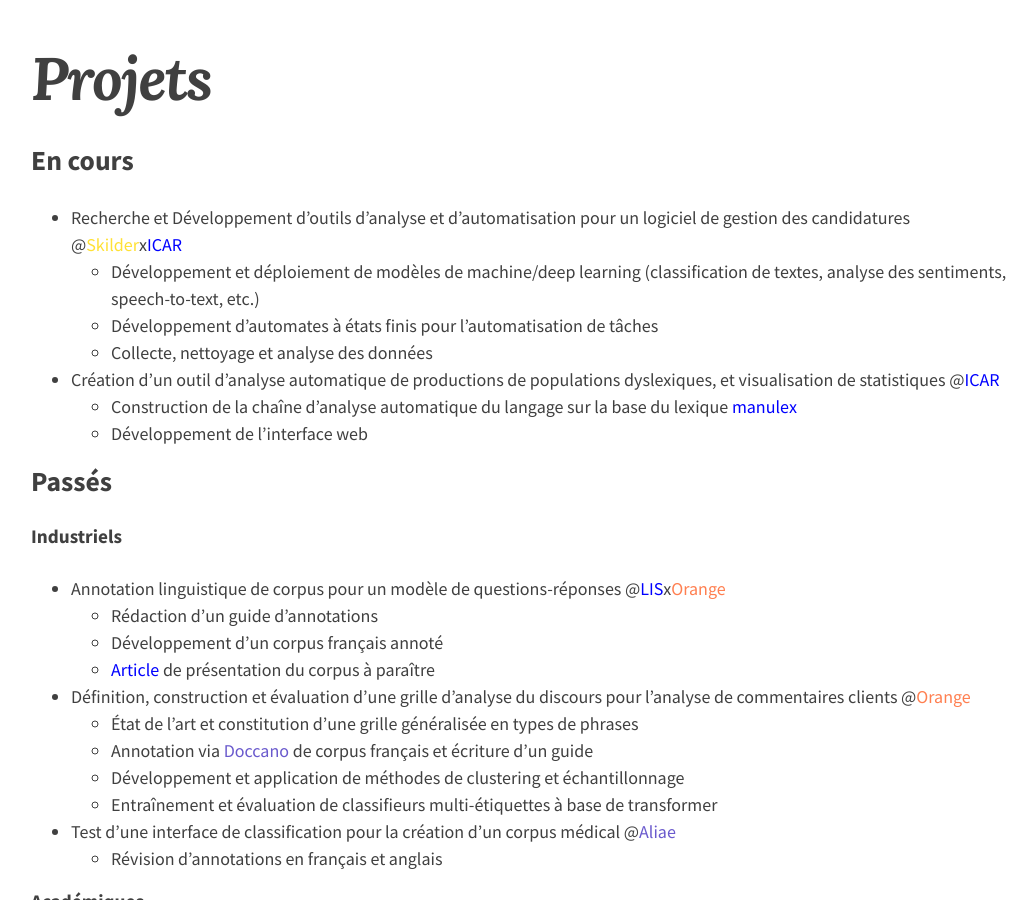
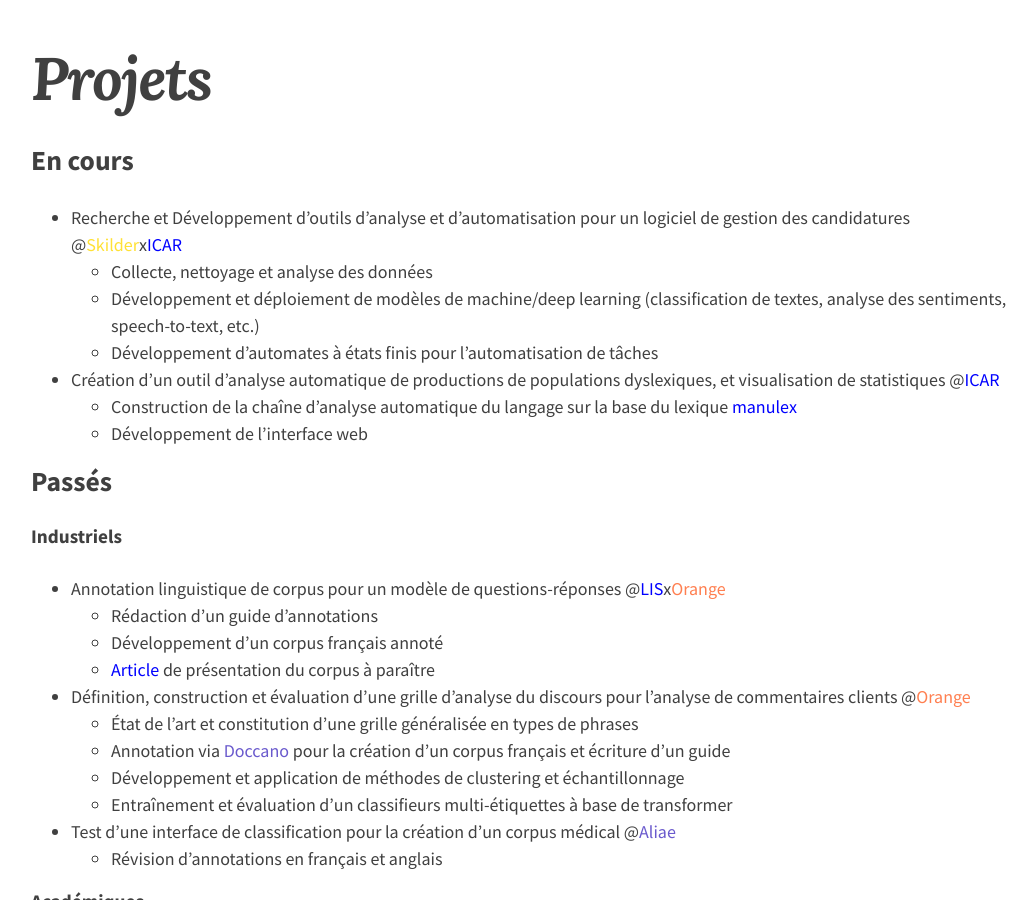
Before and after one commit to ludivinero/ludivinero.github.io, a Jekyll site: the page built from projets.md, in a window 1280 px wide and 900 px high, scrolled down 324 px. Shown: the whole window, without its empty margins (115-1151 px from the left). Built offline with Jekyll 4.4.1, drawn with Linux system fonts in a browser that asks for light colours; nearby versions of some CDN libraries.

Commit message:
Update projets.md

```diff
--- a/projets.md
+++ b/projets.md
@@ -8,9 +8,9 @@ entries_layout: list
 
 ## En cours
 - Recherche et Développement d'outils d'analyse et d'automatisation pour un logiciel de gestion des candidatures @<a href="https://skilder.fr" style="color:#ffe135; text-decoration:none;">Skilder</a>x<a href="http://icar.cnrs.fr/recherche/interactions-cognitions/equipe-12/" style="color:blue; text-decoration:none;">ICAR</a>
+  - Collecte, nettoyage et analyse des données
   - Développement et déploiement de modèles de machine/deep learning (classification de textes, analyse des sentiments, speech-to-text, etc.)
   - Développement d'automates à états finis pour l'automatisation de tâches
-  - Collecte, nettoyage et analyse des données
 - Création d'un outil d'analyse automatique de productions de populations dyslexiques, et visualisation de statistiques @<a href="http://icar.cnrs.fr/recherche/interactions-cognitions/equipe-12/" style="color:blue; text-decoration:none;">ICAR</a>
   - Construction de la chaîne d'analyse automatique du langage sur la base du lexique <a href="http://www.manulex.org/fr/home.html" style="color:blue; text-decoration:none;">manulex</a>
   - Développement de l'interface web
@@ -23,9 +23,9 @@ entries_layout: list
   - <a href="https://ludivinero.github.io/page4/" style="color:blue; text-decoration:none;">Article</a> de présentation du corpus à paraître
 - Définition, construction et évaluation d'une grille d'analyse du discours pour l'analyse de commentaires clients @<a href="https://hellofuture.orange.com/fr/" style="color:coral; text-decoration:none;">Orange</a>
   - État de l’art et constitution d’une grille généralisée en types de phrases
-  - Annotation via <a href="https://doccano.github.io/doccano/" style="color:slateblue; text-decoration:none;">Doccano</a> de corpus français et écriture d'un guide
+  - Annotation via <a href="https://doccano.github.io/doccano/" style="color:slateblue; text-decoration:none;">Doccano</a> pour la création d'un corpus français et écriture d'un guide
   - Développement et application de méthodes de clustering et échantillonnage
-  - Entraînement et évaluation de classifieurs multi-étiquettes à base de transformer
+  - Entraînement et évaluation d'un classifieurs multi-étiquettes à base de transformer
 - Test d'une interface de classification pour la création d'un corpus médical @<a href="https://www.aliae.io" style="color:slateblue; text-decoration:none;">Aliae</a>
   - Révision d'annotations en français et anglais
 
```
